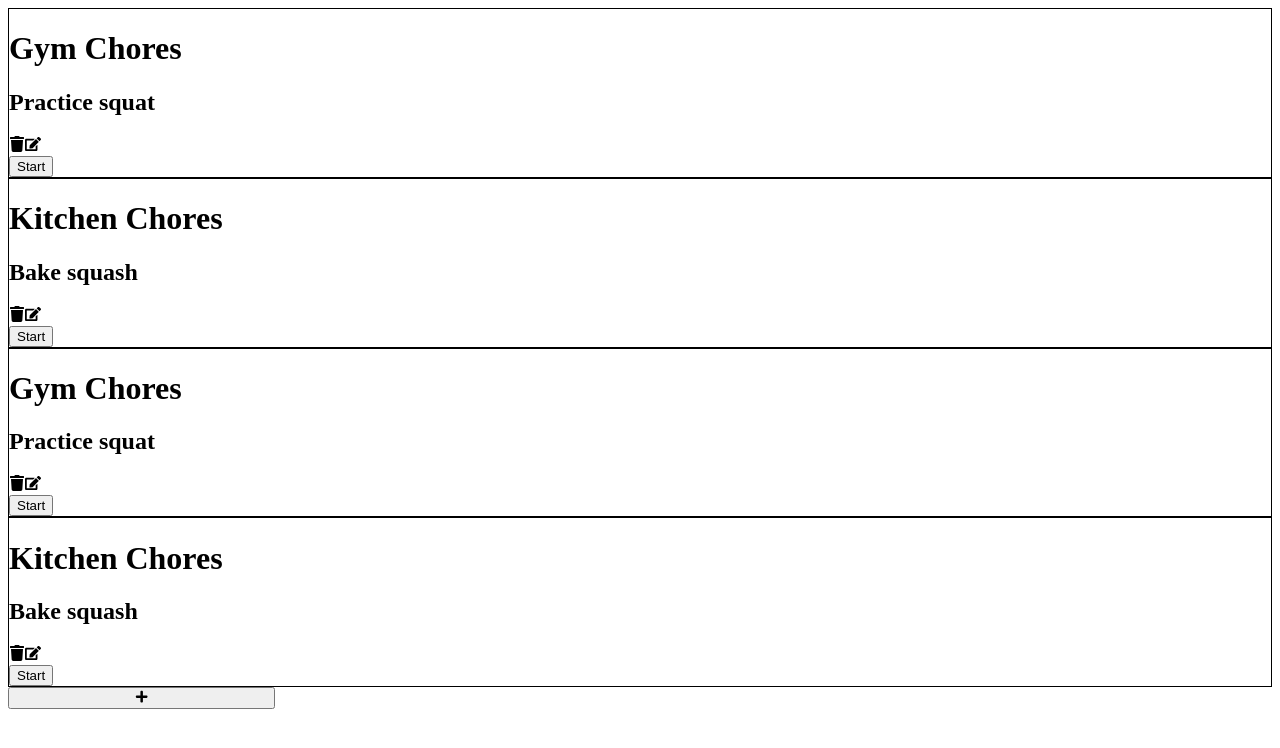
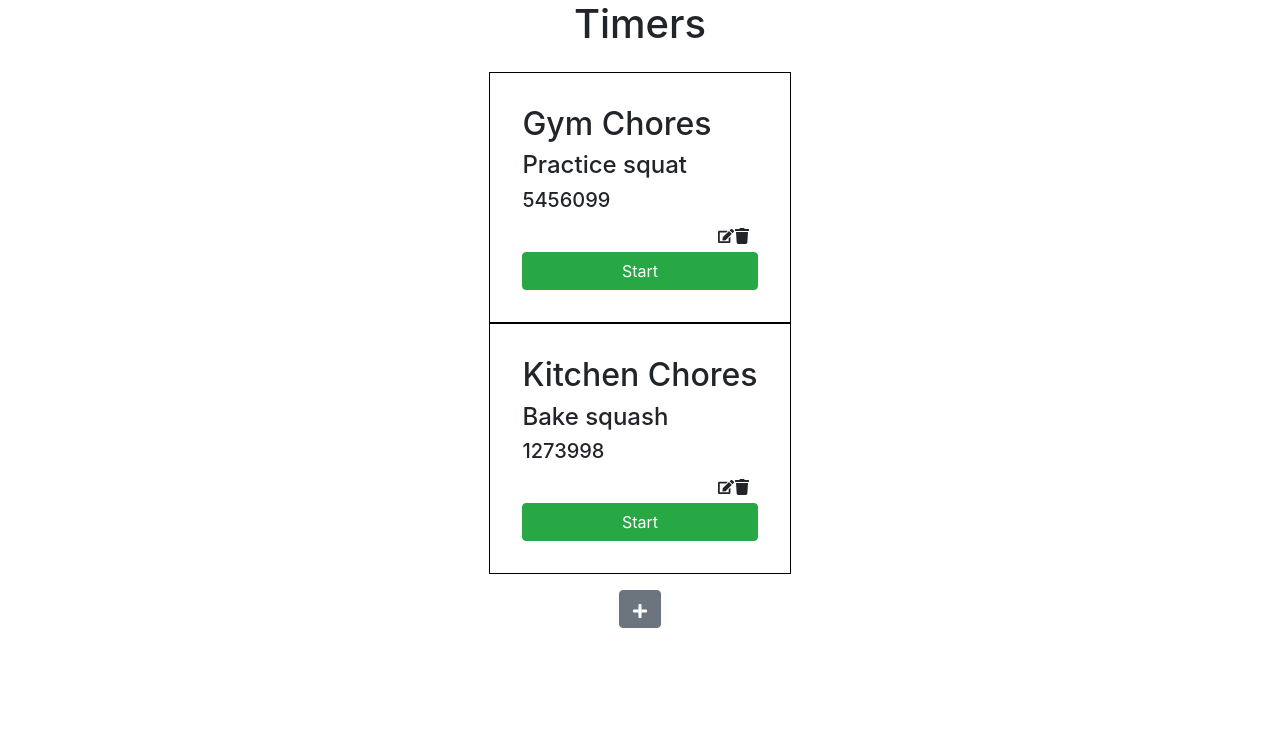
Before and after one commit to tupes/comit-react-time-logger, a React app: page / in a window 1280 px wide. Built offline with nearby package versions, Linux system fonts and the light colour scheme.

Commit message:
initial comit

```diff
--- a/package.json
+++ b/package.json
@@ -6,6 +6,7 @@
     "@testing-library/jest-dom": "^4.2.4",
     "@testing-library/react": "^9.3.2",
     "@testing-library/user-event": "^7.1.2",
+    "moment": "^2.27.0",
     "react": "^16.13.1",
     "react-dom": "^16.13.1",
     "react-scripts": "3.4.3"
--- a/public/index.html
+++ b/public/index.html
@@ -24,6 +24,9 @@
       work correctly both with client-side routing and a non-root public URL.
       Learn how to configure a non-root public URL by running `npm run build`.
     -->
+    <link rel="stylesheet" href="https://stackpath.bootstrapcdn.com/bootstrap/4.1.0/css/bootstrap.min.css"
+integrity="sha384-9gVQ4dYFwwWSjIDZnLEWnxCjeSWFphJiwGPXr1jddIhOegiu1FwO5qRGvFXOdJZ4"
+crossorigin="anonymous">
     <title>React App</title>
   </head>
   <body>
--- a/src/EditableTimer.js
+++ b/src/EditableTimer.js
@@ -6,23 +6,35 @@ import TimerForm from "./TimerForm";
 import Timer from "./Timer";
 
 
-export default function EditableTimer() {
-  const editFormOpen = false;
-  const [timers, setTimers] = useState([
-    {
-      title: 'Practice squat', project: 'Gym Chores', id: uuidv4(),
-      elapsed: 5456099, runningSince: Date.now(),
-    },
-    {
-      title: 'Bake squash', project: 'Kitchen Chores', id: uuidv4(),
-      elapsed: 1273998, runningSince: null,
-    },
-  ])
+export default function EditableTimer(props) {
+  const [editFormOpen, setEditFormOpen]= useState(false);
 
+  const [uuid,setuuid]=useState(0);
+  const setFormOpen=(value) => {
+    setEditFormOpen(value);
+  }
+
+  const setTitle=(value) => {
+    props.title=value;
+  }
 
   if (editFormOpen) {
-    return <TimerForm />;
+    return <TimerForm
+     editFormOpen={setFormOpen}
+     id={props.id}
+     title={props.title}
+     project={props.project}
+     setTitle={setTitle}
+     />;
   } else {
-    return <Timer timers={timers} />;
+    return <Timer
+    id={props.id}
+    title={props.title}
+    project={props.project}
+    elapsed={props.elapsed}
+    runningSince={props.runningSince}
+
+    editFormOpen={setFormOpen}
+     />;
   }
 }
--- a/src/EditableTimerList.js
+++ b/src/EditableTimerList.js
@@ -2,11 +2,20 @@ import React from "react";
 
 import EditableTimer from "./EditableTimer";
 
-export default function EditableTimerList() {
+export default function EditableTimerList(props) {
   return (
     <div id="timers">
-      <EditableTimer />
-      <EditableTimer />
+    {props.timers.map(timer=>(
+      <EditableTimer
+        key={timer.id}
+        id={timer.id}
+        title={timer.title}
+        project={timer.project}
+        elapsed={timer.elapsed}
+        runningSince={timer.runningSince}
+      />
+    ))}
+
     </div>
   );
 }
--- a/src/Timer.js
+++ b/src/Timer.js
@@ -4,30 +4,33 @@ import { FaEdit } from 'react-icons/fa';
 import './index.css'
 
 export default function Timer(props) {
+
+  function editTimer(id) {
+    console.log('edit');
+    props.editFormOpen(true);
+
+  }
+  function deleteTimer() {
+    console.log('delete');
+  }
+
   return (
     <div >
-        {props.timers.map(timer=>
-        (
+
           <div className='timer'>
-          <h1>{timer.project}</h1>
-          <h2>{timer.title}</h2>
-          <div>
-          <span>
-            <FaTrash/>
-          </span>
-          <span>
-            <FaEdit />
-          </span>
-      </div>
-      <button>Start</button>
+            <h2 key={props.key}> {props.project}</h2>
+            <h4>{props.title}</h4>
+            <h5>{props.elapsed}</h5>
+            <div className='float-right actions'>
+              <span>
+                <FaTrash onClick={deleteTimer} className='float-right'/>
+              </span>
+              <span>
+                <FaEdit onClick={()=>editTimer(props.id)} className='float-right ' />
+              </span>
+            </div>
+            <button className='btn btn-success'>Start</button>
           </div>
-
-        )
-        )
-        }
-
-
-
 
     </div>
 
--- a/src/TimerForm.js
+++ b/src/TimerForm.js
@@ -1,24 +1,40 @@
-import React from "react";
+import React, {useState} from "react";
 
-export default function TimerForm() {
+export default function TimerForm(props) {
+  const closeForm=()=>{
+    props.editFormOpen(false);
+  }
+  const summitForm=()=>{
+    props.editFormOpen(false);
+  }
+  const handleTitleChange=(event)=> {
+    setTitle(event.target.value)
+    props.setTitle(title)
+
+  }
+  const handleProjectChange=(event)=> {
+    setProject(event.target.value)
+  }
+
+  const [title, setTitle] = useState(props.title)
+  const [project, setProject] = useState(props.project)
   return (
-    <div>
-      <div>
-        <div>
+    <div className='TimerForm'>
+      <div className='float-center'>
           <div>
             <label>Title</label>
-            <input type="text" />
+            <input type="text" className='form-control' value={title} onChange={handleTitleChange} />
           </div>
           <div>
             <label>Project</label>
-            <input type="text" />
+            <input type="text" className='form-control' value={project} onChange={handleProjectChange}/>
           </div>
-          <div>
-            <button></button>
-            <button></button>
+          <div className='buttonsEdit'>
+            <button onClick={summitForm} className='btn btn-primary'>Update</button>
+            <button onClick={closeForm} className='btn btn-danger'>Cancel</button>
           </div>
         </div>
       </div>
-    </div>
+
   );
 }
--- a/src/TimersDashboard.js
+++ b/src/TimersDashboard.js
@@ -1,14 +1,24 @@
-import React from "react";
+import React,{useState} from "react";
 
 import EditableTimerList from "./EditableTimerList";
 import ToggleableTimerForm from "./ToggleableTimerForm";
-
+import { v4 as uuidv4 } from 'uuid';
 export default function TimersDashboard() {
-
+  const [timers, setTimers] = useState([
+    {
+      title: 'Practice squat', project: 'Gym Chores', id: uuidv4(),
+      elapsed: 5456099, runningSince: Date.now(),
+    },
+    {
+      title: 'Bake squash', project: 'Kitchen Chores', id: uuidv4(),
+      elapsed: 1273998, runningSince: null,
+    },
+  ])
   return (
     <div>
-      <div>
-        <EditableTimerList />
+      <div className='content'>
+      <h1>Timers</h1>
+        <EditableTimerList timers={timers}/>
         <ToggleableTimerForm />
       </div>
     </div>
--- a/src/ToggleableTimerForm.js
+++ b/src/ToggleableTimerForm.js
@@ -12,7 +12,7 @@ export default function ToggleableTimerForm() {
   } else {
     return (
       <div className="ui basic content center aligned segment">
-        <button className="toggleAddButton">
+        <button className="btn btn-secondary">
           <FaPlus/>
         </button>
       </div>
--- a/src/index.css
+++ b/src/index.css
@@ -1,6 +1,36 @@
 .timer {
     border: 1px solid black;
+    display: flex;
+    flex-direction: column;
+    padding: 2em;
+
+}
+.TimerForm {
+    border: 1px solid black;
+    display: flex;
+    flex-direction: column;
+    padding: 2em;
+    gap:2;
+    justify-content: center;
+    align-items: center;
+
 }
 .toggleAddButton {
-    width: 20em;
+    background-color: brown;
+    color: #fff;
 }
+
+.content {
+    display: flex;
+    flex-direction: column;
+    gap: 1em;
+    justify-content: center;
+    align-items: center;
+}
+
+.actions {
+margin: 0.5em;
+}
+.buttonsEdit {
+    margin: 0.5em;
+}
```
Also changed, not shown: 1 other file.
